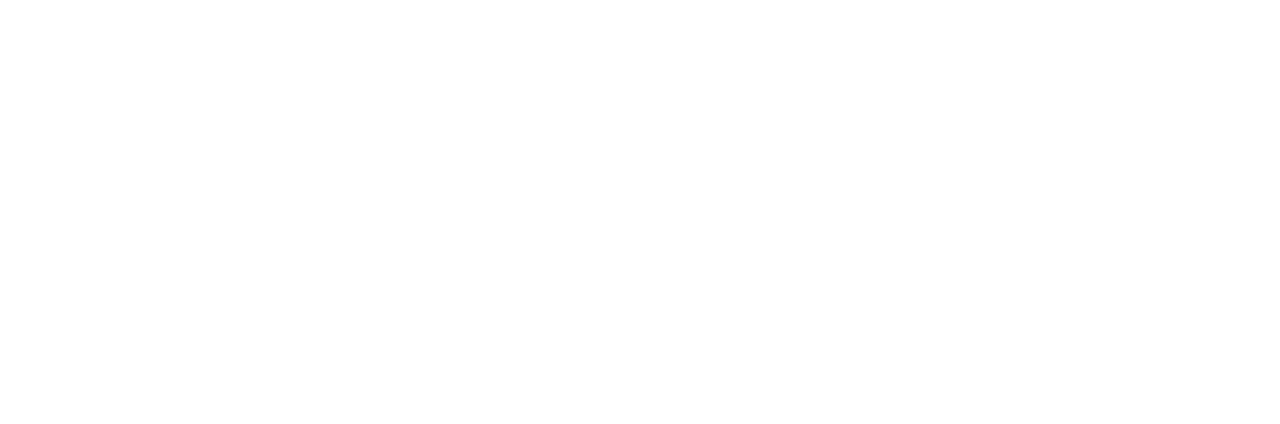
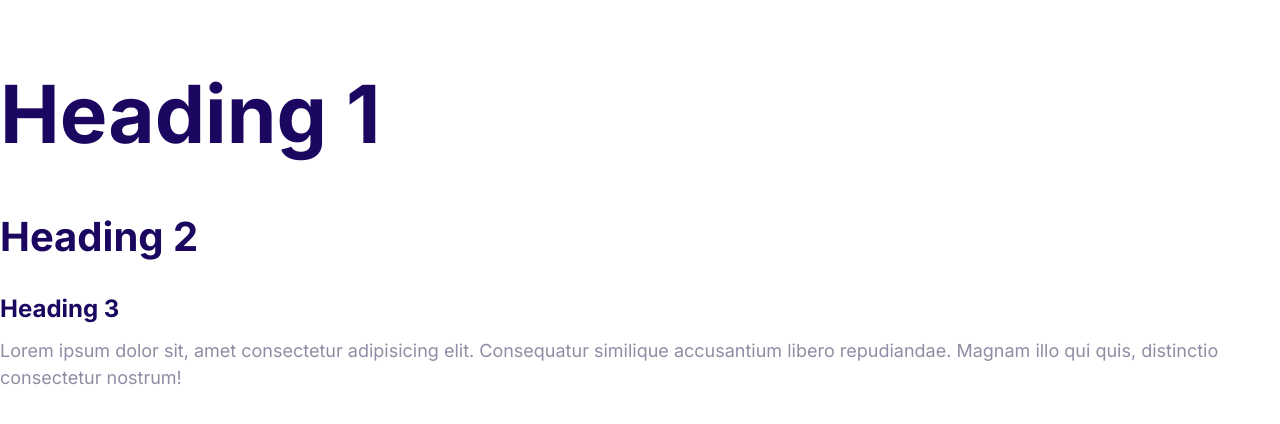
Before and after one commit to Harshanani007/Harshfy, a plain HTML site: page index.html in a window 1280 px wide. Drawn offline with Linux system fonts and the light colour scheme.

Commit message:
Define the styles for the fonts.

```diff
--- a/css/styles.css
+++ b/css/styles.css
@@ -7,3 +7,61 @@ we use root element to represent html elements for global variables or custom pr
   --color-headings: #1b0760;
   --color-body: #918ca4;
 }
+
+html {
+  /*62.5% of 16px = 10x*/
+  font-size: 62.5%;
+}
+body {
+  font-family: Inter, Arial, Helvetica, sans-serif;
+  font-size: 2.4rem;
+  line-height: 1.5;
+  color: var(--color-body);
+}
+
+h1,
+h2,
+h3 {
+  color: var(--color-headings);
+  margin-bottom: 1rem;
+}
+
+h1 {
+  /*1 x size of the size*/
+  font-size: 7rem;
+}
+
+h2 {
+  font-size: 4rem;
+}
+
+h3 {
+  font-size: 3rem;
+}
+
+p {
+  margin-top: 0;
+}
+
+/*after a wide analysis i come through an observation that the user agent stylesheet is assigning the properties like margin start end by itself and they are
+considering the font size of the elements to compute
+margin of the element starts from the content of a html element and from taking some extra
+space after the content alternatively*/
+
+@media screen and (min-width: 1024px) {
+  body {
+    font-size: 1.8rem;
+  }
+
+  h1 {
+    font-size: 8rem;
+  }
+
+  h2 {
+    font-size: 4rem;
+  }
+
+  h3 {
+    font-size: 2.4rem;
+  }
+}
--- a/index.html
+++ b/index.html
@@ -5,6 +5,12 @@
     <meta http-equiv="X-UA-Compatible" content="IE=edge" />
     <meta name="viewport" content="width=device-width, initial-scale=1.0" />
     <title>Document</title>
+    <link rel="preconnect" href="https://fonts.googleapis.com" />
+    <link rel="preconnect" href="https://fonts.gstatic.com" crossorigin />
+    <link
+      href="https://fonts.googleapis.com/css2?family=Inter:wght@400;700&display=swap"
+      rel="stylesheet"
+    />
     <link rel="stylesheet" href="css/normalize.css" />
     <link rel="stylesheet" href="css/styles.css" />
   </head>
@@ -14,6 +20,15 @@
     identifying components we have 2 col and 3 col grids in the page and
     media object or media component is the icon heading and text
 
-    color palette we have to identify primary secondary accent here we pick lighter blue as primary skyblue as secondary and orange as accent-->
+    color palette we have to identify primary secondary accent here we pick lighter blue as primary skyblue as secondary and orange as accent
+    h${Headin $}*3 and press tab-->
+    <h1>Heading 1</h1>
+    <h2>Heading 2</h2>
+    <h3>Heading 3</h3>
+    <p>
+      Lorem ipsum dolor sit, amet consectetur adipisicing elit. Consequatur
+      similique accusantium libero repudiandae. Magnam illo qui quis, distinctio
+      consectetur nostrum!
+    </p>
   </body>
 </html>
```
